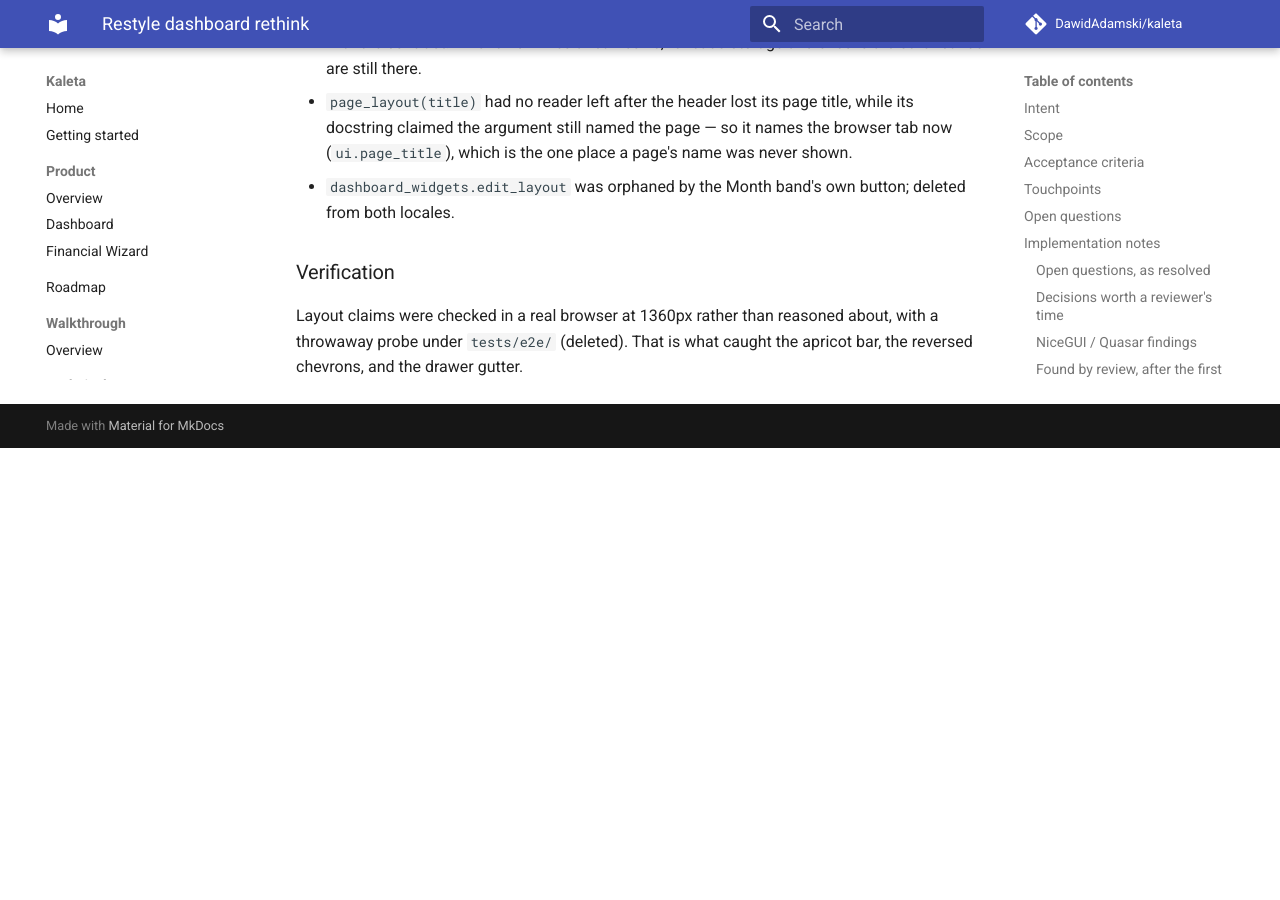
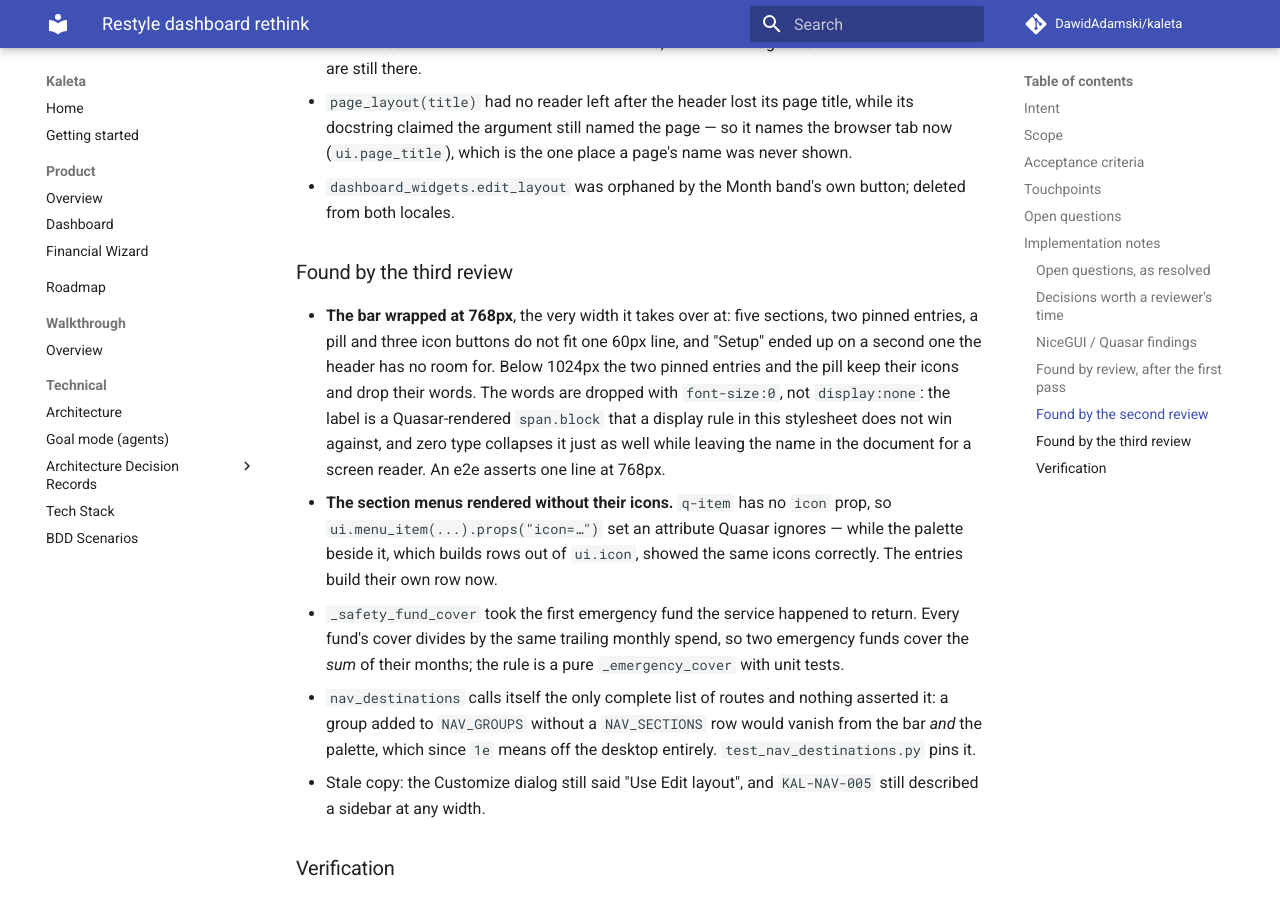
Before and after one commit to DawidAdamski/kaleta, an MkDocs documentation site: the page built from docs/plans/restyle-dashboard-rethink.md, in a window 1280 px wide and 900 px high, scrolled down 5679 px. Built offline with MkDocs 1.6.1 and Material for MkDocs 9.7.7, drawn with Linux system fonts in a browser that asks for light colours; comment, search, counter and statistics services are not loaded; before the commit the page ends 6127 px from its top, so only the background shows below that.

Commit message:
docs: scenarios for the steps the tests were already making
KAL-NAV-006 gains the phone's one way into the palette, KAL-NAV-007 the
768px line, KAL-NAV-008 Enter with nothing typed — three claims the tests
pinned before the scenarios said them. KAL-NAV-005 joins 001/002/004 at a
narrow viewport, since that is where the sidebar is. The restyle README
stops listing `sidebar_mini` as live, and the plan's notes record the
third review round.

Co-Authored-By: Claude Opus 5 (1M context) <noreply@anthropic.com>
Claude-Session: https://claude.ai/code/session_0152AYpRfMD2oD5sjv3sg3qi

```diff
--- a/docs/plans/restyle-dashboard-rethink.md
+++ b/docs/plans/restyle-dashboard-rethink.md
@@ -249,6 +249,34 @@ payees or categories (routes only); touching `app.storage.user` keys;
 - `dashboard_widgets.edit_layout` was orphaned by the Month band's own
   button; deleted from both locales.
 
+### Found by the third review
+
+- **The bar wrapped at 768px**, the very width it takes over at: five
+  sections, two pinned entries, a pill and three icon buttons do not fit
+  one 60px line, and "Setup" ended up on a second one the header has no
+  room for. Below 1024px the two pinned entries and the pill keep their
+  icons and drop their words. The words are dropped with `font-size:0`,
+  not `display:none`: the label is a Quasar-rendered `span.block` that a
+  display rule in this stylesheet does not win against, and zero type
+  collapses it just as well while leaving the name in the document for a
+  screen reader. An e2e asserts one line at 768px.
+- **The section menus rendered without their icons.** `q-item` has no
+  `icon` prop, so `ui.menu_item(...).props("icon=…")` set an attribute
+  Quasar ignores — while the palette beside it, which builds rows out of
+  `ui.icon`, showed the same icons correctly. The entries build their own
+  row now.
+- `_safety_fund_cover` took the first emergency fund the service happened
+  to return. Every fund's cover divides by the same trailing monthly
+  spend, so two emergency funds cover the *sum* of their months; the rule
+  is a pure `_emergency_cover` with unit tests.
+- `nav_destinations` calls itself the only complete list of routes and
+  nothing asserted it: a group added to `NAV_GROUPS` without a
+  `NAV_SECTIONS` row would vanish from the bar *and* the palette, which
+  since `1e` means off the desktop entirely. `test_nav_destinations.py`
+  pins it.
+- Stale copy: the Customize dialog still said "Use Edit layout", and
+  `KAL-NAV-005` still described a sidebar at any width.
+
 ### Verification
 
 Layout claims were checked in a real browser at 1360px rather than
```
Also changed, not shown: docs/bdd.md (+4 -1 lines), docs/design/restyle/README.md (+5 -2 lines).
